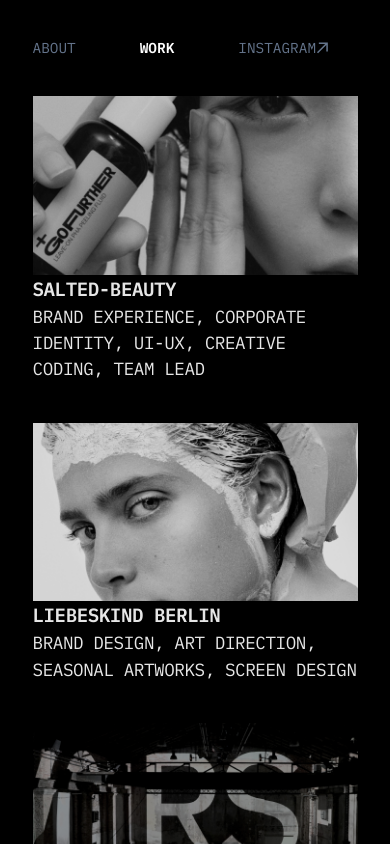
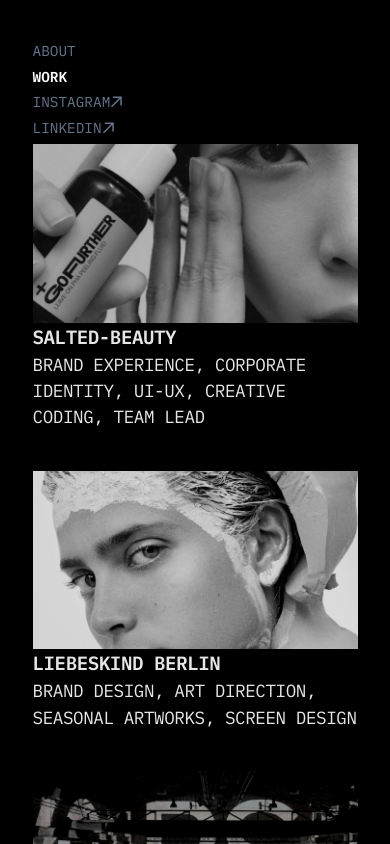
Before and after one commit to fredegd/nicolandrieux, a Next.js app: page /work in a window 390 px wide. Shown: the top 844 px of the page. Built offline with nearby package versions, Linux system fonts and the light colour scheme.

Commit message:
header bug fixes - mobile view

```diff
--- a/src/components/About/index.jsx
+++ b/src/components/About/index.jsx
@@ -8,7 +8,7 @@
   const image = useRef();
   return (
     <section
-      className="min-h-screen h-auto w-full  pt-24   flex flex-col justify-center items-center gap-12 md:gap-24 md:pt-32 md:h-a"
+      className="min-h-screen h-auto w-full  pt-36   flex flex-col justify-center items-center gap-12 md:gap-24 md:pt-32 md:h-a"
       id="about"
     >
       <div className=" w-10/12 flex flex-col lg:flex-row items-center gap-12">
--- a/src/components/Footer/index.jsx
+++ b/src/components/Footer/index.jsx
@@ -7,7 +7,7 @@
       id="about"
     >
       <div className=" w-10/12 flex flex-col lg:flex-row items-center justify-start gap-12">
-        <div className="w-full flex flex-col py-64 sm:scroll-py-48 md:py-32 tracking-tight leading-[1.5rem] text-[1rem]">
+        <div className="w-full flex flex-col  pt-64 pb-4 sm:scroll-py-48 md:py-32 tracking-tight leading-[1.5rem] text-[1rem]">
           <p className=" uppercase font-medium ">
             <ScrambleEffect tInput={"——"} />
           </p>
--- a/src/components/Header/index.jsx
+++ b/src/components/Header/index.jsx
@@ -47,10 +47,10 @@
     <>
       <aside className="tracking-tight">
         <div
-          className="h-24 w-full fixed top-0 z-50 flex items-center justify-center hover:backdrop-blur-lg mix-blend-difference"
+          className="h-36 md:h-24 w-full fixed top-0 z-50 flex items-center justify-center hover:backdrop-blur-lg mix-blend-difference"
           id="menu"
         >
-          <nav className="h-full w-10/12 flex items-center justify-start gap-16 fade md:overflow-auto p-0 text-slate-500 ">
+          <nav className="h-full w-10/12 flex flex-col gap-1 pt-10 md:flex-row md:items-center md:justify-start md:gap-16  md:p-0 text-slate-500  ">
             {Object.entries(navItems).map(
               ([path, { name, href, icn, target, query }]) => {
                 const isActive =
@@ -66,7 +66,7 @@
                     // query: query,
                     // }}
                     target={target}
-                    className={`mix-blend-difference transition-all items-center cursor-pointer uppercase text-sm sm:text-[1.25rem]    nav-link ${
+                    className={`mix-blend-difference transition-all items-center cursor-pointer uppercase text-sm sm:text-[1.25rem] w-fit nav-link ${
                       isActive ? "text-white" : ""
                     } ${isActive ? "font-bold" : ""}`}
                   >
--- a/src/components/ScrambleEffect/index.jsx
+++ b/src/components/ScrambleEffect/index.jsx
@@ -86,8 +86,13 @@
       });
 
       counter += 1;
+      //make sure the text ceases to scramble after max 100 iterations
+      if (counter >= 100) {
+        clearInterval(interval);
+        setScrambledText(tInput);
+      }
     }, scrambleSpeed);
-
+    //if the user leaves the object, stop the scrambling effect
     if (!hovered) {
       setTimeout(() => {
         clearInterval(interval);
@@ -139,6 +144,7 @@
           key={index}
           onMouseEnter={() => handleMouseEnter(index)}
           onTouchStart={() => handleMouseEnter(index)}
+          onTouchCancel={handleMouseLeave}
           onTouchEnd={handleMouseLeave}
           onMouseLeave={handleMouseLeave}
           className="cursor-default"
--- a/src/components/SelectedWorks/index.jsx
+++ b/src/components/SelectedWorks/index.jsx
@@ -8,7 +8,7 @@
 export default function SelectedWorks() {
   return (
     <section
-      className=" min-h-screen w-full  pt-24 mb-24 flex flex-col justify-center items-center"
+      className=" min-h-screen w-full   pt-36 md:pt-24 mb-24 flex flex-col justify-center items-center"
       id="work"
     >
       <div className="w-10/12 flex flex-col gap-4 md:gap-8">
```
